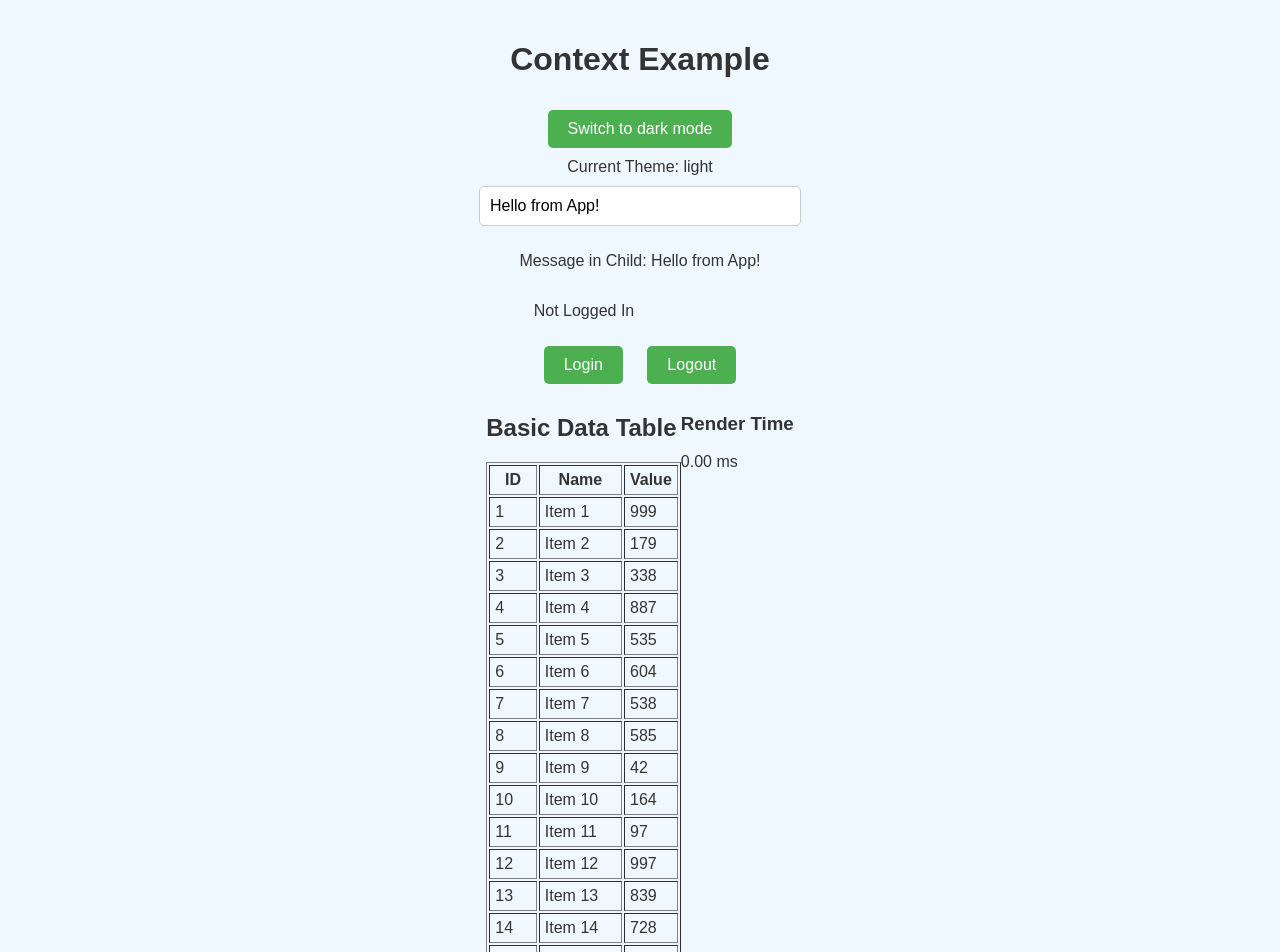
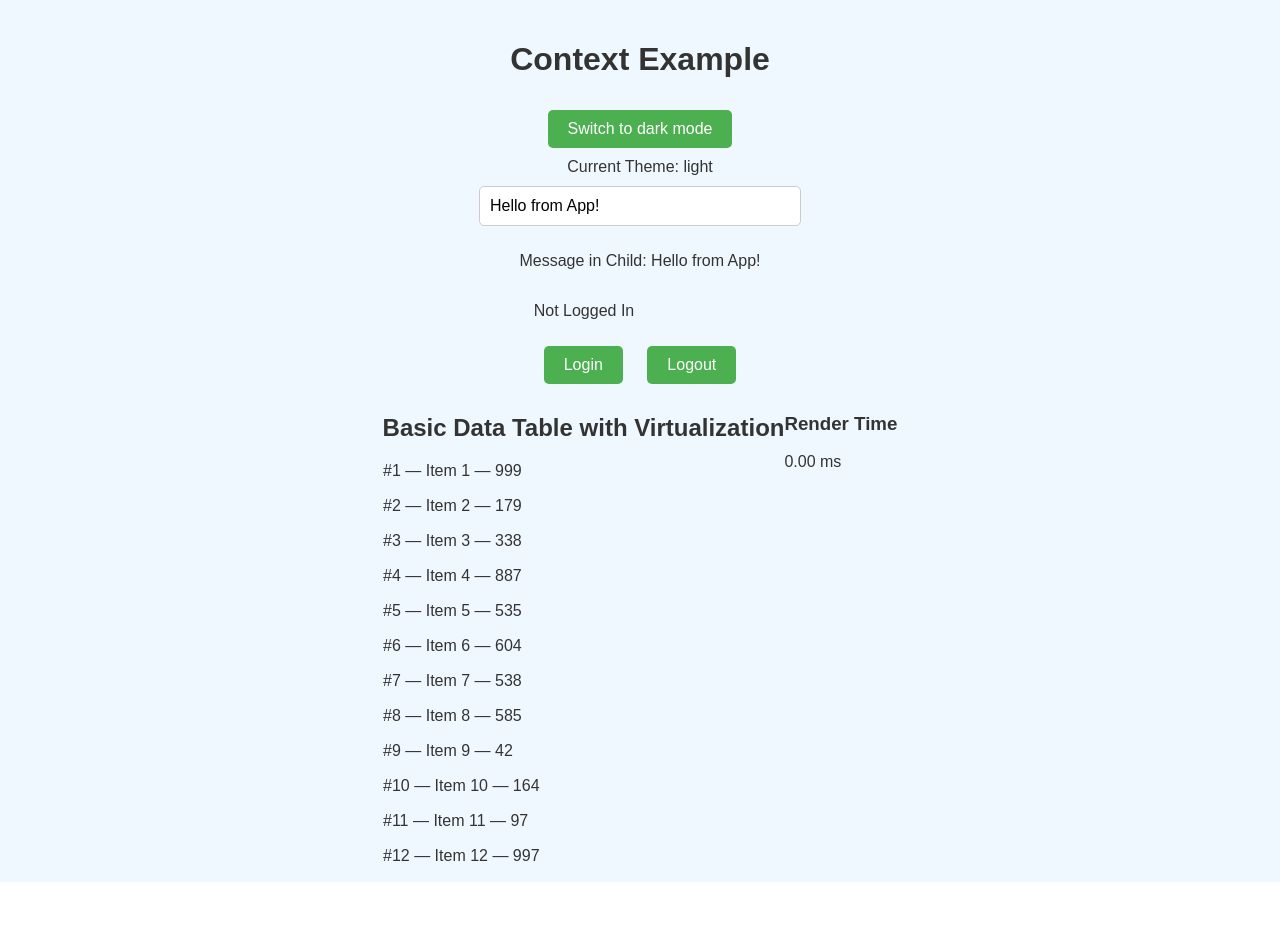
Before and after one commit to TrainerKrunal/reactcontextapi, a React (Create React App) app: page / in a window 1280 px wide. Shown: the top 952 px of the page. After the commit the page ends 882 px from the top, so only its background shows below. Built offline with nearby package versions, Linux system fonts and the light colour scheme.

Commit message:
Added Virtualization using react-window

```diff
--- a/package.json
+++ b/package.json
@@ -10,6 +10,7 @@
     "react": "^19.1.0",
     "react-dom": "^19.1.0",
     "react-scripts": "5.0.1",
+    "react-window": "^1.8.11",
     "web-vitals": "^2.1.4"
   },
   "scripts": {
--- a/src/DataGrids/BasicTableComponent.js
+++ b/src/DataGrids/BasicTableComponent.js
@@ -2,6 +2,7 @@
 
 // Import React to create the component
 import React, { useState, useEffect } from 'react';
+import { FixedSizeList as List } from 'react-window'; // Import FixedSizeList for virtualization
 
 const BasicTableComponent = () => {
   // Generate 1000 rows of sample data
@@ -22,28 +23,37 @@ const BasicTableComponent = () => {
     };
   }, []); // Run only once after the component mounts
 
+  console.log('Data:', data); // Log the data array to verify its content
+
+  const Row = ({ index, style }) => {
+    console.log('Rendering Row:', index); // Log each row being rendered
+    return (
+      <div style={style}> {/* Apply styles for each row */}
+        #{data[index].id} — {data[index].name} — {data[index].value} {/* Display row data */}
+      </div>
+    );
+  };
+
+  const VirtualList = () => (
+    <List
+      height={400} // Set the height of the virtualized list
+      itemCount={data.length} // Total number of items in the list
+      itemSize={35} // Height of each item in the list
+      width={'100%'} // Set the width of the list
+    >
+      {({ index, style }) => (
+        <Row index={index} style={style} /> // Pass props correctly to the Row component
+      )}
+    </List>
+  );
+
   return (
     <div style={{ display: 'flex', justifyContent: 'space-between' }}>
       <div>
         {/* Title of the table */}
-        <h2>Basic Data Table</h2>
-        {/* Table structure with border and padding */}
-        <table border="1" cellPadding="5">
-          <thead>
-            <tr>
-              {/* Table headers */}
-              <th>ID</th><th>Name</th><th>Value</th>
-            </tr>
-          </thead>
-          <tbody>
-            {/* Map through the data array to render each row */}
-            {data.map(row => (
-              <tr key={row.id}> {/* Unique key for each row */}
-                <td>{row.id}</td><td>{row.name}</td><td>{row.value}</td>
-              </tr>
-            ))}
-          </tbody>
-        </table>
+        <h2>Basic Data Table with Virtualization</h2>
+        {/* Render the virtualized list */}
+        <VirtualList />
       </div>
       <div>
         {/* Display render time */}
```
Also changed, not shown: 1 other file (tests, documents, lock files or other folders).
